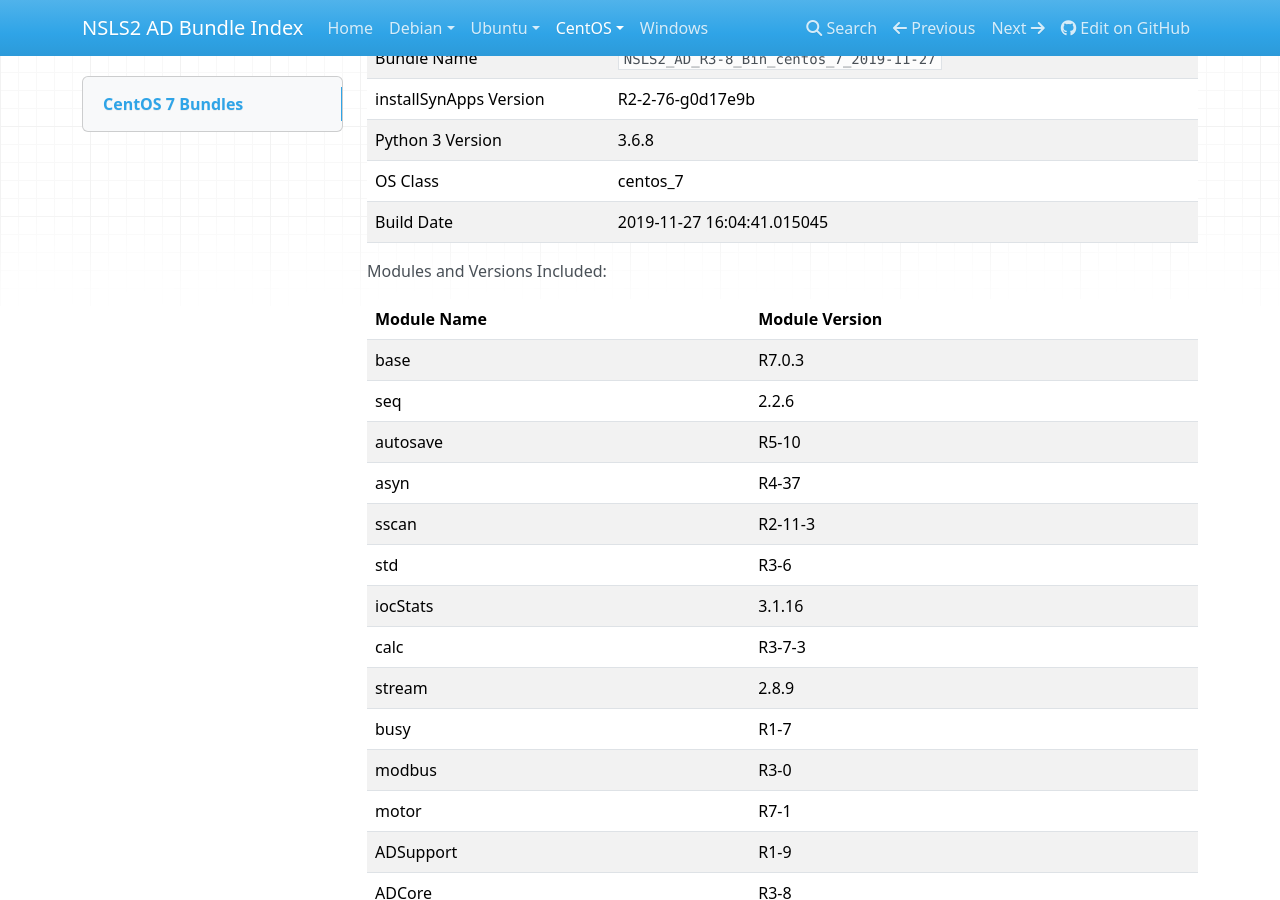
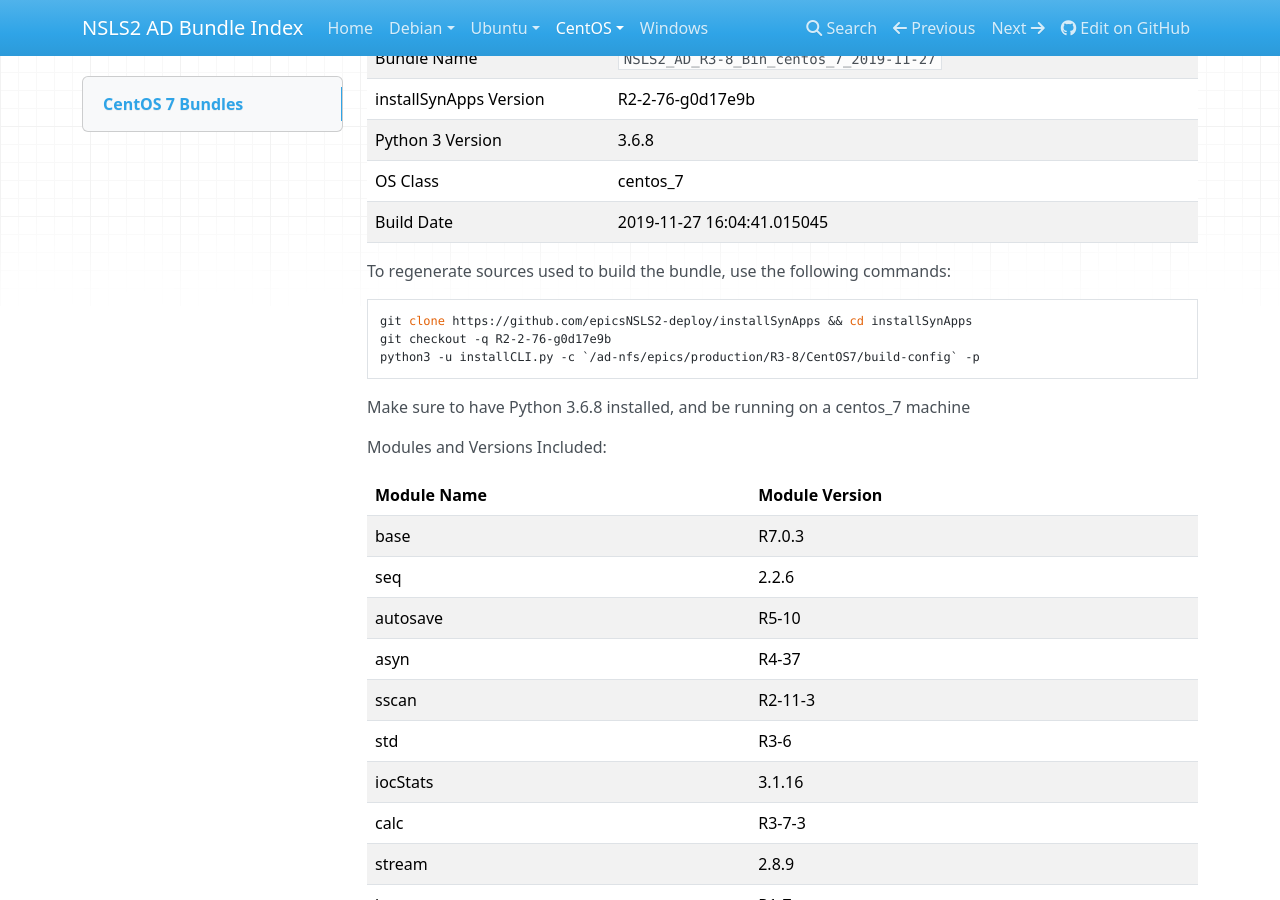
Before and after one commit to epicsNSLS2-deploy/Bundle-Index, an MkDocs documentation site: the page built from docs/centos7.md, in a window 1280 px wide and 900 px high, scrolled down 365 px. Built offline with MkDocs 1.6.1, drawn with Linux system fonts in a browser that asks for light colours; nearby versions of some CDN libraries.

Commit message:
Updating script, and docs.

````diff
--- a/docs/centos7.md
+++ b/docs/centos7.md
@@ -15,6 +15,14 @@
 Python 3 Version|3.6.8
 OS Class|centos_7
 Build Date|2019-11-27 16:04:41.015045
+
+To regenerate sources used to build the bundle, use the following commands:
+```
+git clone https://github.com/epicsNSLS2-deploy/installSynApps && cd installSynApps
+git checkout -q R2-2-76-g0d17e9b
+python3 -u installCLI.py -c `/ad-nfs/epics/production/R3-8/CentOS7/build-config` -p
+```
+Make sure to have Python 3.6.8 installed, and be running on a centos_7 machine
 
 Modules and Versions Included:
 
--- a/grab_bundle_markdown.py
+++ b/grab_bundle_markdown.py
@@ -49,6 +49,9 @@
             print('Bundle Information:\n\nVariable|Value\n------|--------')
             for key in build_info_table.keys():
                 print('{}|{}'.format(key, build_info_table[key]))
+            print('\nTo regenerate sources used to build the bundle, use the following commands:')
+            print('```\ngit clone https://github.com/epicsNSLS2-deploy/installSynApps && cd installSynApps\ngit checkout -q {}\npython3 -u installCLI.py -c {} -p'.format(build_info_table['installSynApps Version'], build_info_table['Build Config Path']))
+            print('```\nMake sure to have Python {} installed, and be running on a {} machine'.format(build_info_table['Python 3 Version'], build_info_table['OS Class']))
             print('\nModules and Versions Included:\n\nModule Name|Module Version\n-------|----------')
 
             for module in bundle_modules_table.keys():
````
Also changed, not shown: docs/centos8.md (+3 -0 lines), docs/deb10.md (+3 -0 lines), docs/deb7.md (+3 -0 lines), docs/deb8.md (+3 -1 lines), docs/deb9.md (+3 -0 lines), docs/index.md (+8 -0 lines), docs/ub1804.md (+3 -0 lines), docs/ub1904.md (+3 -0 lines), docs/windows.md (+3 -0 lines).
